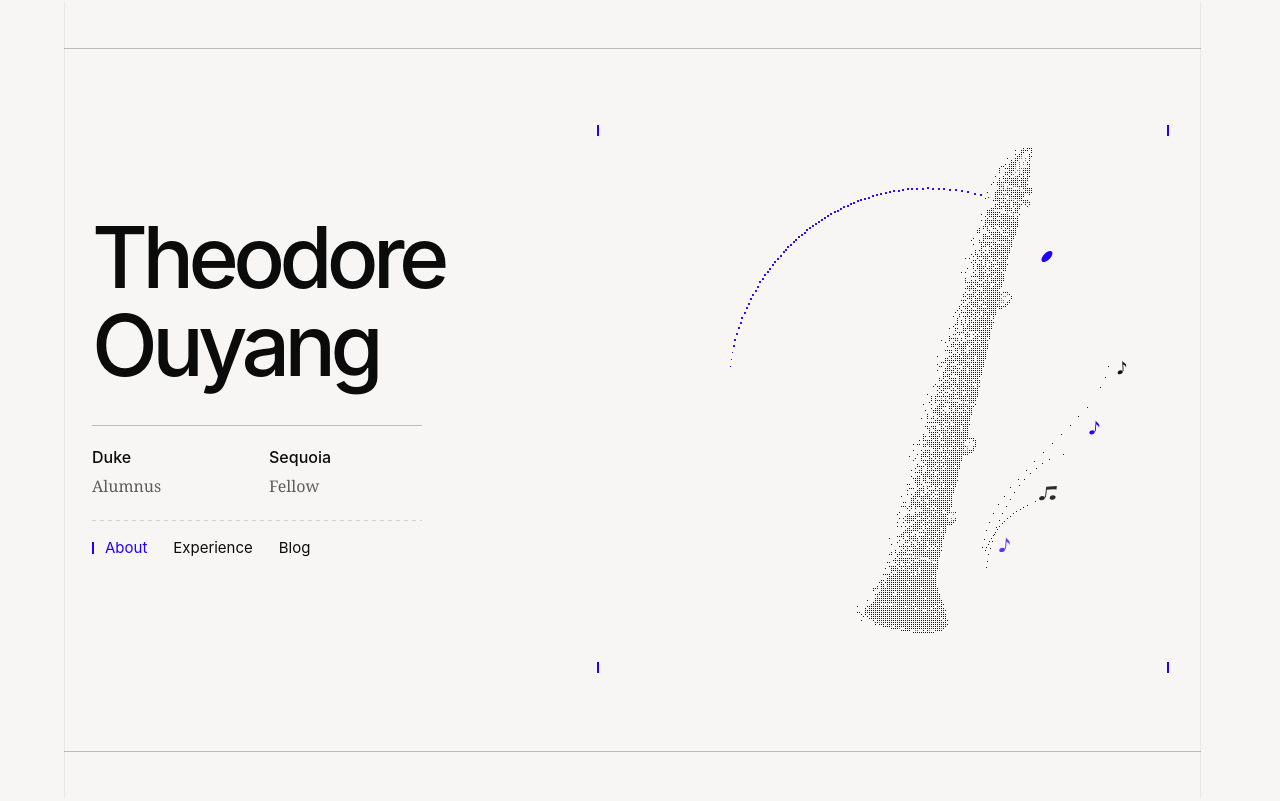
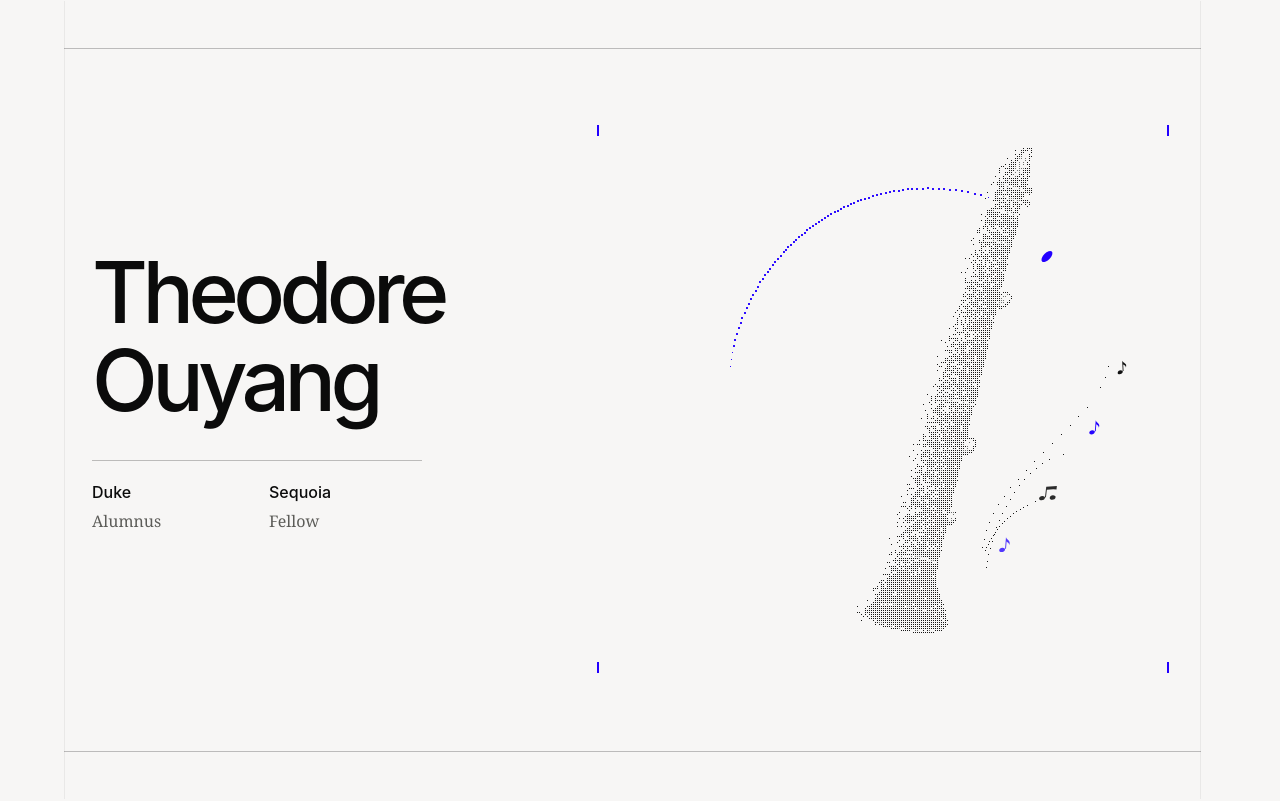
Before and after one commit to 130U/130U.github.io, a Next.js app in the folder website/: page / in a window 1280 px wide. Shown: the top 801 px of the page. Built offline with nearby package versions, Linux system fonts and the light colour scheme; a web font is replaced by a local one.

Commit message:
Open About on the name, the credentials, and the instrument
The first screen is the hero alone, and the rail carries the navigation once
the reader scrolls.

```diff
--- a/website/app/components/SiteNavigation.tsx
+++ b/website/app/components/SiteNavigation.tsx
@@ -53,7 +53,7 @@ export function SiteNavigation({
 
     document.body.classList.add("menu-open");
     const backgroundRegions = document.querySelectorAll<HTMLElement>(
-      "main, footer, .skip-link, section[data-state], [data-opening-navigation]",
+      "main, footer, .skip-link, section[data-state]",
     );
     backgroundRegions.forEach((region) => {
       region.inert = true;
--- a/website/app/components/clarinet-hero/ClarinetHero.module.css
+++ b/website/app/components/clarinet-hero/ClarinetHero.module.css
@@ -65,43 +65,6 @@
   font-family: var(--font-text);
   font-weight: 500;
 }
-/* The section links close the name block: a dashed hairline under the
-   credentials, then one row in the interface face that wraps when text is
-   enlarged. The current page carries the blue tick on the block's left edge. */
-.sections {
-  display: flex;
-  flex-wrap: wrap;
-  column-gap: 26px;
-  width: min(100%, 330px);
-  margin-top: 20px;
-  padding-top: 6px;
-  background: var(--dash-x) left top / 100% 1px no-repeat;
-  font-family: var(--font-text);
-  font-size: var(--type-interface);
-  line-height: var(--interface-leading);
-}
-.sections a {
-  position: relative;
-  display: flex;
-  min-height: 44px;
-  align-items: center;
-  transition: color 180ms var(--ease-out);
-}
-.sections a[aria-current="page"] { padding-left: 13px; color: var(--accent); }
-.sections a[aria-current="page"]::before {
-  content: "";
-  position: absolute;
-  top: 50%;
-  left: 0;
-  width: 2px;
-  height: 12px;
-  background: currentColor;
-  transform: translateY(-50%);
-}
-.sections a:active { color: var(--accent); }
-@media (hover: hover) and (pointer: fine) {
-  .sections a:hover { color: var(--accent); }
-}
 .visual { position: relative; min-width: 0; padding: 26px 0; }
 .stage {
   --canvas-scale: 1;
@@ -147,8 +110,6 @@
   .copy { padding: 0 12px; }
   .copy h1 { font-size: clamp(3.25rem, 13.5vw, 5.5rem); line-height: 1.03; }
   .credentials { margin-top: 24px; padding-top: 14px; width: min(100%, 290px); font-size: 18px; }
-  /* The 44px link row holds air below its text, so the instrument follows closer. */
-  .sections { width: min(100%, 290px); margin: 14px 0 -10px; padding-top: 2px; }
   .visual { width: min(100%, 480px); margin: 24px auto 0; padding: 0; }
   /* Reframe the surrounding whitespace without changing the mother shape. */
   .stage {
@@ -159,11 +120,10 @@
   }
 }
 @media (width < 768px) {
-  .hero { padding: 24px 20px; }
+  .hero { min-height: 100svh; padding: 24px 20px; }
   .frame::before, .frame::after { top: -24px; bottom: -24px; }
 }
 @media (prefers-reduced-motion: reduce) {
   .copy { opacity: 1 !important; transform: none !important; }
   .markers { opacity: 1 !important; }
-  .sections a { transition: none; }
 }
--- a/website/app/components/clarinet-hero/ClarinetHero.tsx
+++ b/website/app/components/clarinet-hero/ClarinetHero.tsx
@@ -1,8 +1,6 @@
 "use client";
 
-import Link from "next/link";
 import { useEffect, useRef } from "react";
-import { navigation } from "../../lib/content/site";
 import { ARC, BANDS, BEAMED_NOTE, BELL_OPENING, BELL_RIM, BODY, DETAILS, NODE, NOTE, PADS, PAD_SHADOWS, RINGS, RODS, TIP_OPENING, TRAILS, VIEW_HEIGHT, VIEW_WIDTH, cubicPoint } from "./shape";
 import { mountClarinet } from "./renderer";
 import styles from "./ClarinetHero.module.css";
@@ -26,13 +24,6 @@ export function ClarinetHero() {
             <li><strong>Duke</strong>{" "}<span>Alumnus</span></li>
             <li><strong>Sequoia</strong>{" "}<span>Fellow</span></li>
           </ul>
-          <nav className={styles.sections} aria-label="Opening navigation" data-opening-navigation>
-            {navigation.map((item) => item.key === "about" ? (
-              <a aria-current="page" href="#home-profile" key={item.key}>{item.label}</a>
-            ) : (
-              <Link href={item.href} key={item.key}>{item.label}</Link>
-            ))}
-          </nav>
         </div>
         <div className={styles.visual}>
           <div className={styles.stage}>
```
Also changed, not shown: website/content/visible-copy-manifest.json, 3 other files (tests, documents, lock files or other folders).
